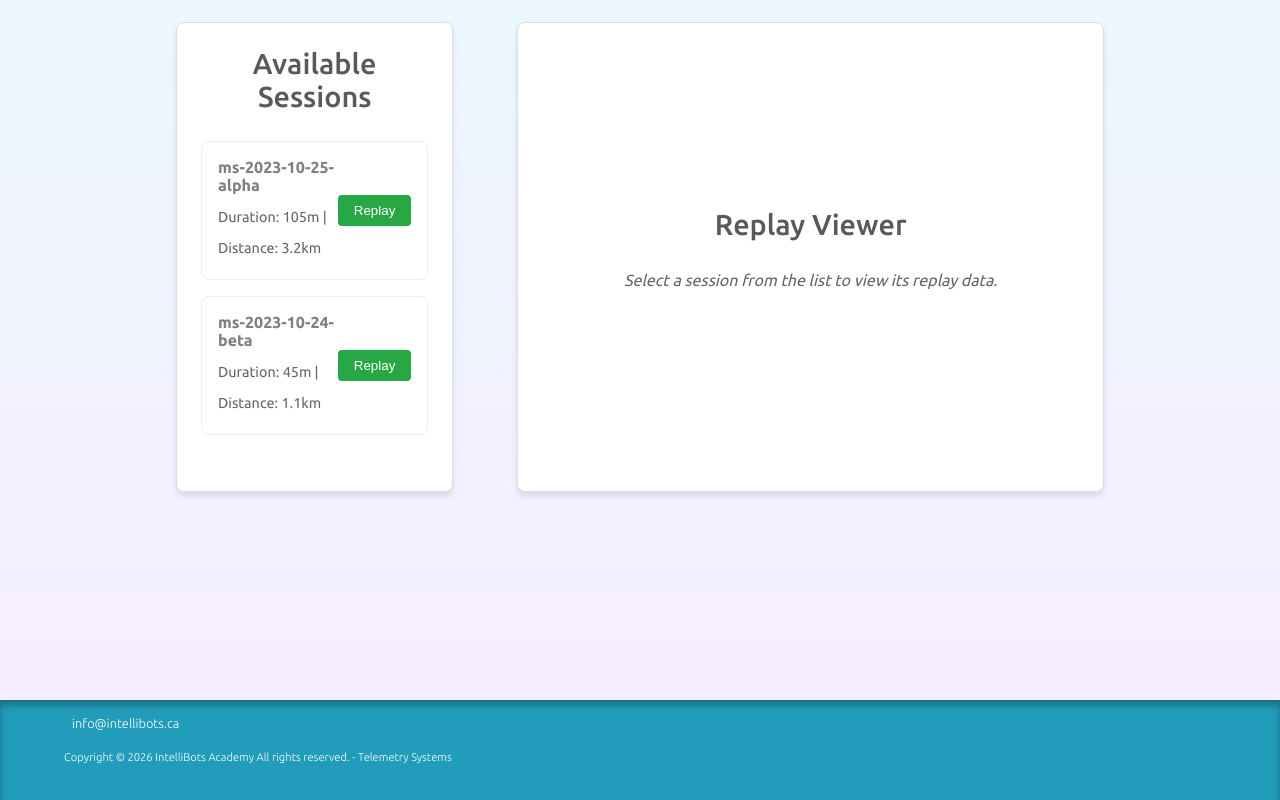
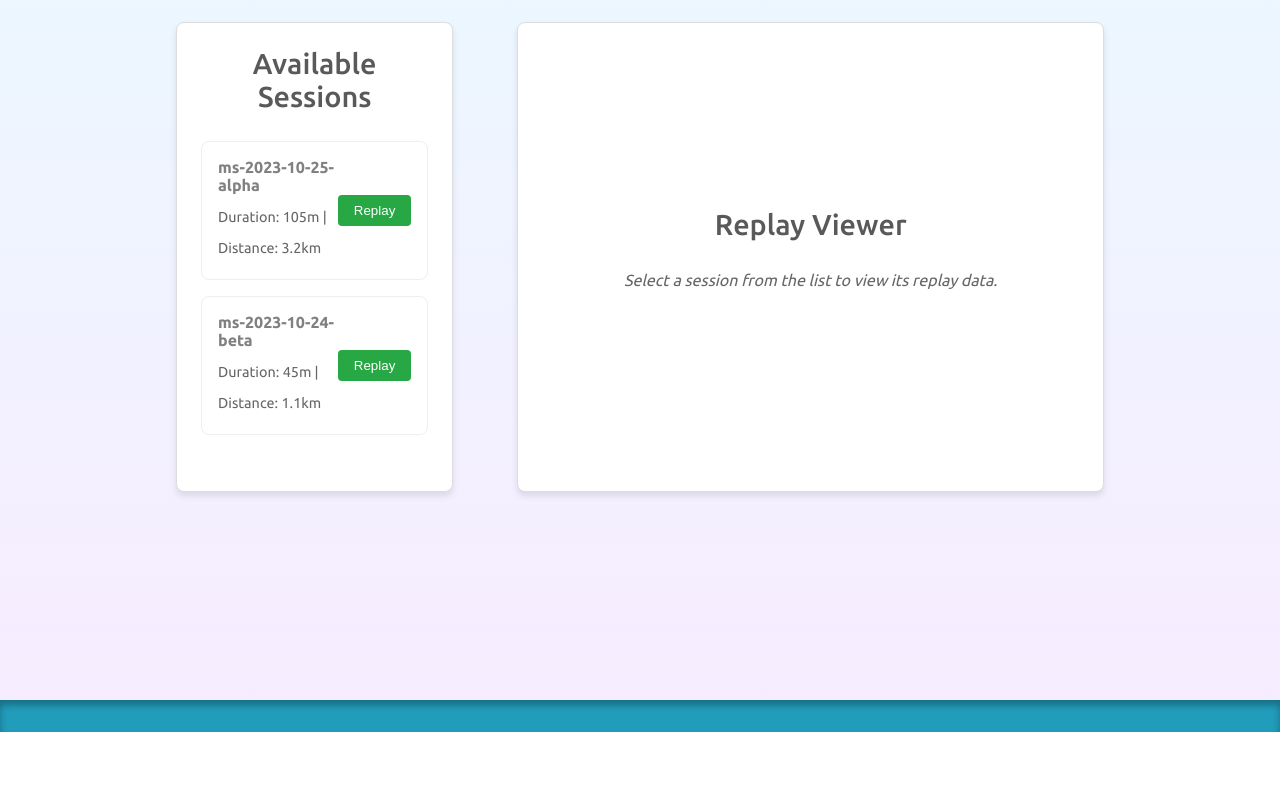
Before and after one commit to SamsonAjadalu/metal-to-cloud-telemetry, a React (Vite) app in the folder frontend/: page /replay in a window 1280 px wide. Shown: the part 368-1168 px from the top of the page. After the commit the page ends 1100 px from the top, so only its background shows below. Built offline with nearby package versions, Linux system fonts and the light colour scheme; no server answers.

Commit message:
chore: remove footer copyright/email and E-STOP button

```diff
--- a/frontend/src/components/layout/Footer.tsx
+++ b/frontend/src/components/layout/Footer.tsx
@@ -1,12 +1,8 @@
 import React from 'react';
 
 const Footer: React.FC = () => {
-    const year = new Date().getFullYear();
-
     return (
         <footer>
-            <a href="mailto:info@intellibots.ca?">info@intellibots.ca</a>
-            <p>Copyright © {year} IntelliBots Academy All rights reserved. - Telemetry Systems</p>
         </footer>
     );
 };
--- a/frontend/src/pages/LiveDashboard.tsx
+++ b/frontend/src/pages/LiveDashboard.tsx
@@ -64,10 +64,6 @@ const Dashboard: React.FC = () => {
         return () => clearInterval(interval);
     }, []);
 
-    const handleStop = () => {
-        telemetryService.sendCommand('E_STOP', {});
-        telemetryService.sendTwistCommand(selectedRobot, { linear_x_cmd: 0, angular_z_cmd: 0 });
-    };
 
     const handleModeSwitch = () => {
         setIsAutoMode(prev => {
@@ -163,7 +159,6 @@ const Dashboard: React.FC = () => {
                         <div className="card" style={{ padding: '1.5rem', border: '1px solid #ddd', borderRadius: '8px', boxShadow: '0 4px 6px rgba(0,0,0,0.1)' }}>
                             <h3 style={{ borderBottom: '2px solid #0056b3', paddingBottom: '0.5rem', marginTop: 0 }}>Command & Control</h3>
                             <div style={{ display: 'flex', gap: '1rem', marginTop: '1rem' }}>
-                                <button onClick={handleStop} style={{ background: '#dc3545', color: 'white', padding: '0.75rem 1.5rem', border: 'none', borderRadius: '4px', cursor: 'pointer', fontWeight: 'bold', fontSize: '1.1rem', flex: 1 }}>E-STOP</button>
                                 <button onClick={handleModeSwitch} style={{ background: isAutoMode ? '#198754' : '#0d6efd', color: 'white', padding: '0.75rem 1.5rem', border: 'none', borderRadius: '4px', cursor: 'pointer', fontWeight: 'bold', fontSize: '1.1rem', flex: 1 }}>
                                     {isAutoMode ? "Auto Mode" : "Manual Mode"}
                                 </button>
```
